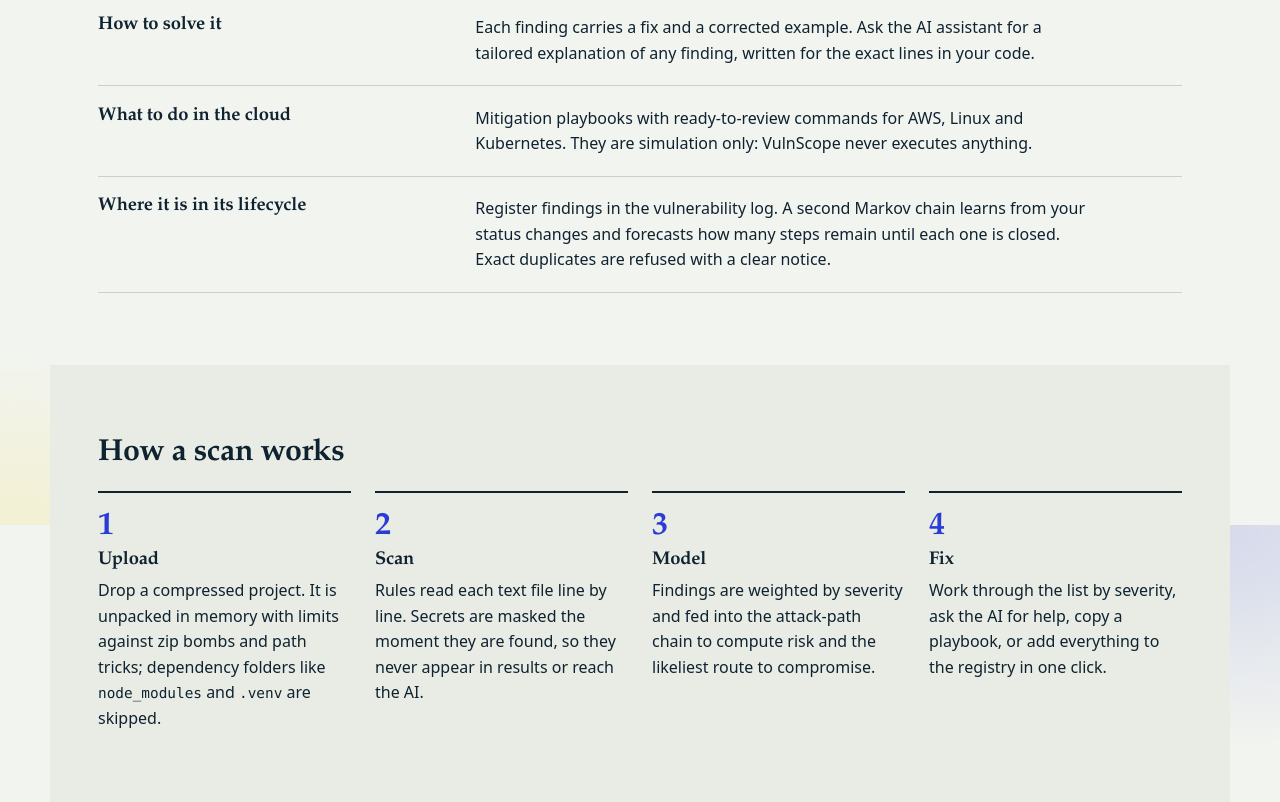
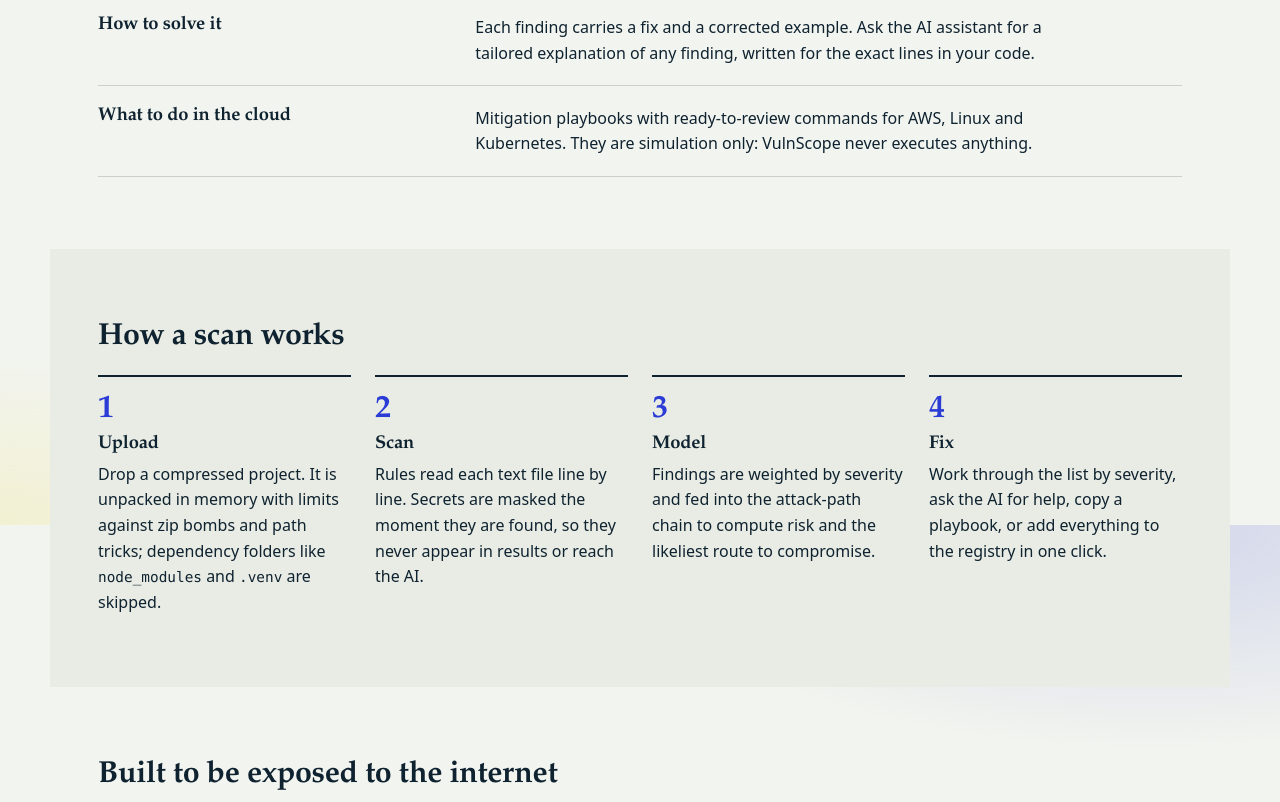
Before and after one commit to daimersonAvila/vuInscope, a Flask app: page / in a window 1280 px wide. Shown: the part 1075-1877 px from the top of the page. Run offline with Flask 3, Linux system fonts and the light colour scheme; some libraries are stand-ins or nearby versions.

Commit message:
Removing the part of markov

```diff
--- a/docker-compose.yml
+++ b/docker-compose.yml
@@ -2,7 +2,7 @@ services:
   vulnscope:
     build: .
     env_file: .env
-    ports: ["127.0.0.1:8000:8000"]   # publish only to the local reverse proxy (TLS terminates there)
+    ports: ["127.0.0.1:8000:8000"]
     volumes: ["vulnscope-data:/data"]
     read_only: true
     tmpfs: ["/tmp"]
--- a/src/vulnscope/adapters/inbound/http/app.py
+++ b/src/vulnscope/adapters/inbound/http/app.py
@@ -265,9 +265,9 @@ def create_app(settings: Settings | None = None, container: Container | None = N
         return jsonify(c.advisor.summarize_scan(data, norm_lang(data.get("lang"))))
 
     # ----------------------------------------------------------- Markov
-    @app.get("/api/markov/lifecycle")
-    @limit("read", 60, 60)
-    def lifecycle():
-        return jsonify(c.lifecycle.forecast(request.args.get("from", "abierta")))
+    ##@app.get("/api/markov/lifecycle")
+    ##@limit("read", 60, 60)
+    ##def lifecycle():
+    ##   return jsonify(c.lifecycle.forecast(request.args.get("from", "abierta")))
 
     return app
--- a/src/vulnscope/adapters/inbound/http/static/js/i18n.js
+++ b/src/vulnscope/adapters/inbound/http/static/js/i18n.js
@@ -15,7 +15,7 @@
 
   const ES = {
     "37 checks cover hard-coded secrets, SQL and command injection, unsafe deserialisation, weak cryptography, XSS sinks, debug flags and risky cloud or container settings. Every finding points to a file and line.": "37 controles cubren secretos escritos en el código, inyección SQL y de comandos, deserialización insegura, criptografía débil, puntos de XSS, banderas de debug y configuraciones riesgosas de nube o contenedores. Cada hallazgo señala un archivo y una línea.",
-    "A Markov chain learns how vulnerabilities move between statuses from the registry history and predicts what happens next.": "Una cadena de Markov aprende cómo cambian de estado las vulnerabilidades a partir del historial del registro y predice qué sigue.",
+    //"A Markov chain learns how vulnerabilities move between statuses from the registry history and predicts what happens next.": "Una cadena de Markov aprende cómo cambian de estado las vulnerabilidades a partir del historial del registro y predice qué sigue.",
     "A Markov chain turns your findings into an attack path — from first contact to full compromise — and gives a 0–100 risk score with the most probable route highlighted.": "Una cadena de Markov convierte tus hallazgos en una ruta de ataque —del primer contacto al compromiso total— y da un puntaje de riesgo de 0 a 100 con la ruta más probable resaltada.",
     "AI features send a few redacted lines around each finding to a public AI service. Secrets are masked first. Leave this off for private code.": "Las funciones de IA envían unas pocas líneas enmascaradas alrededor de cada hallazgo a un servicio público de IA. Los secretos se ocultan antes. Déjalo desactivado para código privado.",
     "Accepts .zip, .tar, .tar.gz, .tar.bz2 and .tar.xz up to 25 MB. No account needed to scan.": "Acepta .zip, .tar, .tar.gz, .tar.bz2 y .tar.xz de hasta 25 MB. No necesitas cuenta para escanear.",
@@ -78,7 +78,7 @@
     "Password": "Contraseña",
     "Primary": "Principal",
     "Rate limits on every endpoint and a lockout after repeated failed logins": "Límites de tasa en cada endpoint y bloqueo tras varios inicios de sesión fallidos",
-    "Register findings in the vulnerability log. A second Markov chain learns from your status changes and forecasts how many steps remain until each one is closed. Exact duplicates are refused with a clear notice.": "Registra los hallazgos en el log de vulnerabilidades. Una segunda cadena de Markov aprende de tus cambios de estado y pronostica cuántos pasos faltan para cerrar cada una. Los duplicados exactos se rechazan con un aviso claro.",
+    //"Register findings in the vulnerability log. A second Markov chain learns from your status changes and forecasts how many steps remain until each one is closed. Exact duplicates are refused with a clear notice.": "Registra los hallazgos en el log de vulnerabilidades. Una segunda cadena de Markov aprende de tus cambios de estado y pronostica cuántos pasos faltan para cerrar cada una. Los duplicados exactos se rechazan con un aviso claro.",
     "Registry": "Registro",
     "Remediation plan": "Plan de remediación",
     "Rules read each text file line by line. Secrets are masked the moment they are found, so they never appear in results or reach the AI.": "Las reglas leen cada archivo de texto línea por línea. Los secretos se enmascaran al encontrarlos, así que nunca aparecen en los resultados ni llegan a la IA.",
--- a/src/vulnscope/adapters/inbound/http/templates/landing.html
+++ b/src/vulnscope/adapters/inbound/http/templates/landing.html
@@ -73,7 +73,7 @@
       <li><h3 data-i18n>How likely an attack is</h3><p data-i18n>A Markov chain turns your findings into an attack path — from first contact to full compromise — and gives a 0–100 risk score with the most probable route highlighted.</p></li>
       <li><h3 data-i18n>How to solve it</h3><p data-i18n>Each finding carries a fix and a corrected example. Ask the AI assistant for a tailored explanation of any finding, written for the exact lines in your code.</p></li>
       <li><h3 data-i18n>What to do in the cloud</h3><p data-i18n>Mitigation playbooks with ready-to-review commands for AWS, Linux and Kubernetes. They are simulation only: VulnScope never executes anything.</p></li>
-      <li><h3 data-i18n>Where it is in its lifecycle</h3><p data-i18n>Register findings in the vulnerability log. A second Markov chain learns from your status changes and forecasts how many steps remain until each one is closed. Exact duplicates are refused with a clear notice.</p></li>
+      <!-- <li><h3 data-i18n>Where it is in its lifecycle</h3><p data-i18n>Register findings in the vulnerability log. A second Markov chain learns from your status changes and forecasts how many steps remain until each one is closed. Exact duplicates are refused with a clear notice.</p></li> -->
     </ul>
   </section>
 
--- a/src/vulnscope/application/use_cases.py
+++ b/src/vulnscope/application/use_cases.py
@@ -175,38 +175,36 @@ class AIAdvisor:
 
 
 # ---------------------------------------------------------------- Markov lifecycle
-EXAMPLE_SEQUENCES = [
-    ["abierta", "en_revision", "mitigada", "cerrada"], ["abierta", "en_revision", "cerrada"],
-    ["abierta", "en_revision", "mitigada", "cerrada"], ["abierta", "abierta", "en_revision", "mitigada"],
-    ["abierta", "en_revision", "en_revision", "mitigada", "cerrada"], ["abierta", "en_revision", "cerrada"],
-    ["abierta", "en_revision", "mitigada", "cerrada"], ["abierta", "abierta", "en_revision", "cerrada"],
-]
-
-
-class LifecycleService:
-    def __init__(self, history: StateHistoryRepository):
-        self.history = history
-
-    def forecast(self, simulate_from: str = "abierta", seed: Optional[int] = None) -> dict:
-        if simulate_from not in STATES:
-            raise ValidationError("from must be one of: " + ", ".join(STATES))
-        seqs = self.history.sequences()
-        chain = MarkovChain(STATES)
-        transitions = chain.train(seqs)
-        source = "history"
-        if transitions < 10:  # too little real data: blend in a documented prior
-            transitions = chain.train(seqs + EXAMPLE_SEQUENCES)
-            source = "history+prior" if seqs else "prior"
-        # a closed vulnerability stays closed (absorbing) so expected-time maths is well defined
-        chain.matrix[chain.index["cerrada"]] = [0.0, 0.0, 0.0, 1.0]
-        steps = {s: chain.expected_steps_to(s, "cerrada") for s in STATES}
-        return {
-            "states": STATES, "matrix": [[round(v, 4) for v in row] for row in chain.matrix],
-            "next_most_likely": {s: chain.predict_next(s) for s in STATES},
-            "expected_steps_to_closed": {s: (round(v, 2) if v is not None else None) for s, v in steps.items()},
-            "simulation": chain.simulate(simulate_from, 6, seed), "data_source": source,
-            "transitions_observed": transitions,
-        }
+##EXAMPLE_SEQUENCES = [
+##   ["abierta", "en_revision", "mitigada", "cerrada"], ["abierta", "en_revision", "cerrada"],
+##    ["abierta", "en_revision", "mitigada", "cerrada"], ["abierta", "abierta", "en_revision", "mitigada"],
+##   ["abierta", "en_revision", "en_revision", "mitigada", "cerrada"], ["abierta", "en_revision", "cerrada"],
+##    ["abierta", "en_revision", "mitigada", "cerrada"], ["abierta", "abierta", "en_revision", "cerrada"],
+##]
+##class LifecycleService:
+##    def __init__(self, history: StateHistoryRepository):
+##        self.history = history
+##
+##    def forecast(self, simulate_from: str = "abierta", seed: Optional[int] = None) -> dict:
+##        if simulate_from not in STATES:
+##            raise ValidationError("from must be one of: " + ", ".join(STATES))
+##       seqs = self.history.sequences()
+##        chain = MarkovChain(STATES)
+##        transitions = chain.train(seqs)
+##        source = "history"
+##        if transitions < 10:  # too little real data: blend in a documented prior
+##            transitions = chain.train(seqs + EXAMPLE_SEQUENCES)
+##            source = "history+prior" if seqs else "prior"
+##        # a closed vulnerability stays closed (absorbing) so expected-time maths is well defined
+##        chain.matrix[chain.index["cerrada"]] = [0.0, 0.0, 0.0, 1.0]
+##        steps = {s: chain.expected_steps_to(s, "cerrada") for s in STATES}
+##        return {
+##            "states": STATES, "matrix": [[round(v, 4) for v in row] for row in chain.matrix],
+##            "next_most_likely": {s: chain.predict_next(s) for s in STATES},
+##            "expected_steps_to_closed": {s: (round(v, 2) if v is not None else None) for s, v in steps.items()},
+##            "simulation": chain.simulate(simulate_from, 6, seed), "data_source": source,
+##            "transitions_observed": transitions,
+##        }
 
 
 # ---------------------------------------------------------------- auth
--- a/src/vulnscope/bootstrap.py
+++ b/src/vulnscope/bootstrap.py
@@ -7,7 +7,7 @@ from .adapters.outbound.ai_http import OpenAICompatibleClient
 from .adapters.outbound.archive_reader import ArchiveLimits, SafeArchiveReader
 from .adapters.outbound.auth_adapters import ConfigAuthenticator, JwtTokenService
 from .adapters.outbound.sqlite_repo import SqliteStore
-from .application.use_cases import AIAdvisor, AuthService, LifecycleService, RegistryService, ScanService
+from .application.use_cases import AIAdvisor, AuthService, RegistryService, ScanService ##LifecycleService
 from .config import Settings
 
 
@@ -17,7 +17,7 @@ class Container:
     registry: RegistryService
     scans: ScanService
     advisor: AIAdvisor
-    lifecycle: LifecycleService
+    ##lifecycle: LifecycleService
     auth: AuthService
 
 
@@ -32,7 +32,7 @@ def build_container(settings: Settings, ai_client=None) -> Container:
         registry=RegistryService(store, store),
         scans=ScanService(SafeArchiveReader(ArchiveLimits(max_total_bytes=settings.max_upload_mb * 4_000_000))),
         advisor=AIAdvisor(primary, None),
-        lifecycle=LifecycleService(store),
+        ##lifecycle=LifecycleService(store),
         auth=AuthService(ConfigAuthenticator(settings.admin_username, settings.admin_password_hash),
                          JwtTokenService(settings.secret_key, settings.token_ttl)),
     )
```
Also changed, not shown: src/vulnscope/adapters/inbound/http/static/js/app.js (+27 -27 lines), src/vulnscope/adapters/inbound/http/templates/app.html (+0 -19 lines), tests/test_scan_ai_security.py (+8 -8 lines).
